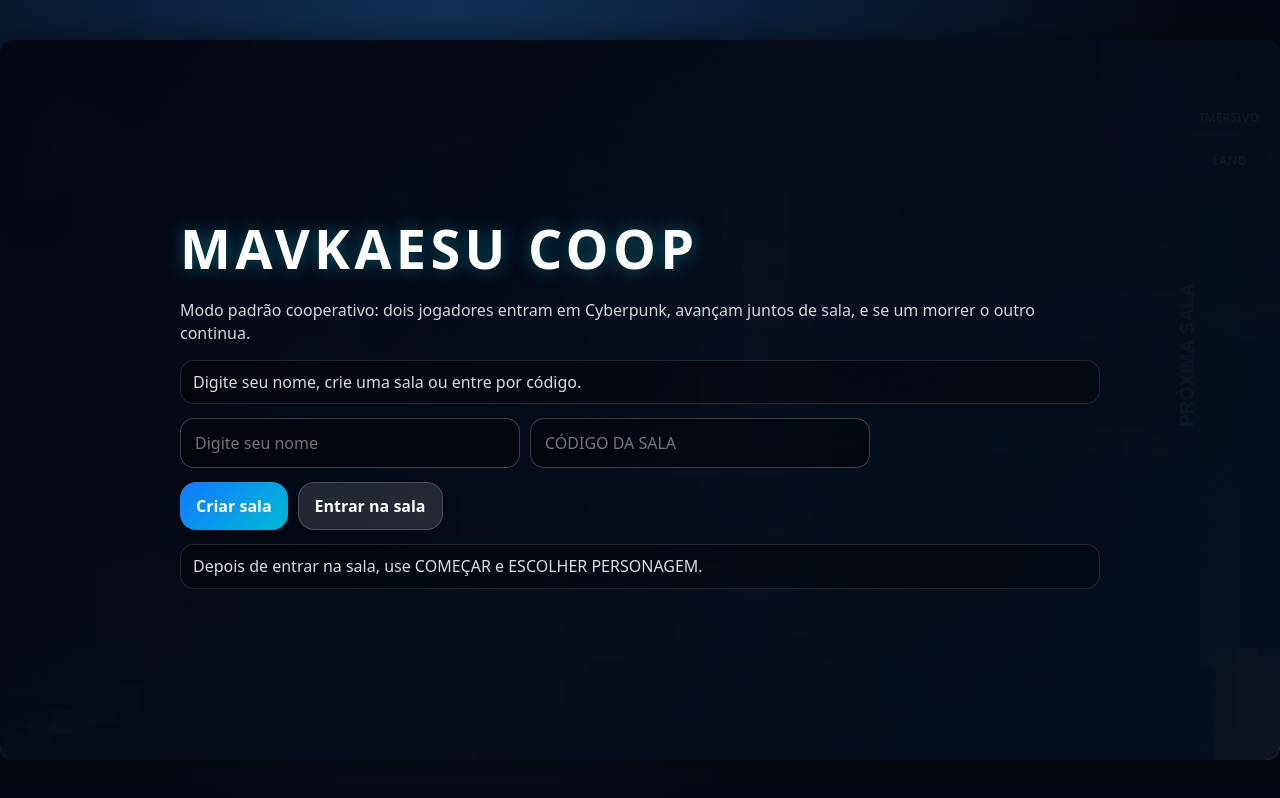
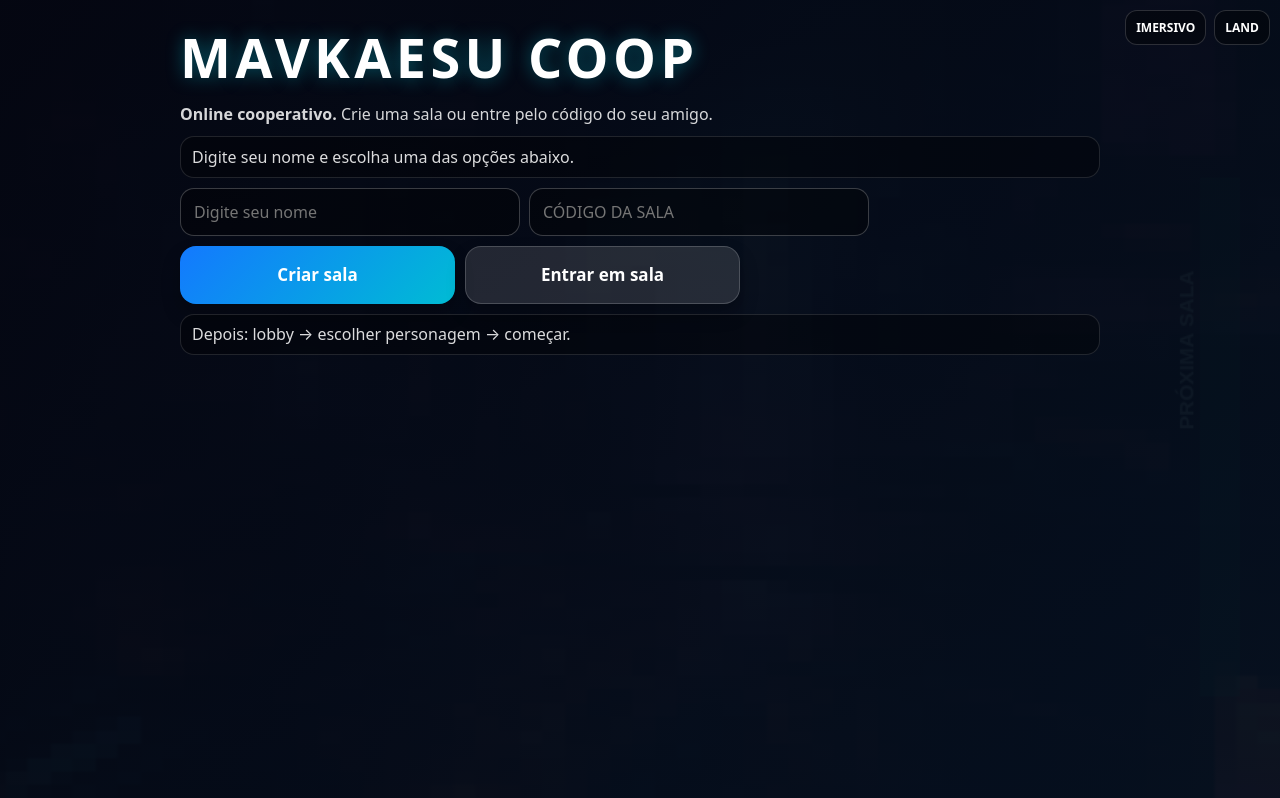
Before and after one commit to VotenoT/MavKaesu-0.1.5, a website: page public/index.html in a window 1280 px wide. Drawn offline with Linux system fonts and the light colour scheme.

Commit message:
Add files via upload

```diff
--- a/public/index.html
+++ b/public/index.html
@@ -4,30 +4,35 @@
   <meta charset="UTF-8" />
   <meta name="viewport" content="width=device-width, initial-scale=1.0, maximum-scale=1.0, user-scalable=no" />
   <meta name="theme-color" content="#050812" />
-  <title>MAVKaesu Coop Standard 0.1.5</title>
+  <title>MAVKaesu Coop 0.1.5 Reavaliado</title>
   <style>
-    * { box-sizing: border-box; -webkit-tap-highlight-color: transparent; user-select: none; touch-action: none; }
+    * { box-sizing: border-box; -webkit-tap-highlight-color: transparent; user-select: none; }
     html, body { margin: 0; width: 100%; height: 100%; overflow: hidden; background:#050812; color:#fff; font-family: system-ui, -apple-system, BlinkMacSystemFont, "Segoe UI", sans-serif; }
     button, input { font: inherit; }
     #shell { position: fixed; inset: 0; overflow: hidden; display: grid; place-items: center; background: radial-gradient(circle at 35% 12%, #14345c, #050812 68%); }
-    #stage { position: relative; width: min(100dvw, calc(100dvh * 16 / 9)); height: min(100dvh, calc(100dvw * 9 / 16)); overflow: hidden; background:#070a16; border-radius: 14px; box-shadow: 0 0 32px rgba(0,0,0,.56); }
-    body.force-landscape #stage { position:absolute; left:50%; top:50%; width:100dvh; height:100dvw; max-width:none; max-height:none; transform: translate(-50%, -50%) rotate(90deg); transform-origin:center center; border-radius:0; }
-    canvas { width: 100%; height: 100%; display: block; background:#070a16; }
-    .screen { position:absolute; inset:0; z-index:20; display:none; padding:clamp(14px,3vw,28px); background:linear-gradient(135deg, rgba(4,6,17,.97), rgba(5,16,31,.95)); overflow:auto; }
+    #stage { position: relative; width: 100dvw; height: 100dvh; overflow: hidden; background:#070a16; border-radius:0; box-shadow:0 0 32px rgba(0,0,0,.56); }
+    body.force-landscape #stage { position:absolute; left:50%; top:50%; width:100dvh; height:100dvw; max-width:none; max-height:none; transform:translate(-50%, -50%) rotate(90deg); transform-origin:center center; border-radius:0; }
+    canvas { width: 100%; height: 100%; display: block; background:#070a16; touch-action:none; }
+    .screen { position:absolute; inset:0; z-index:20; display:none; padding:clamp(10px,2.5vw,22px); padding-top:max(12px, env(safe-area-inset-top)); background:linear-gradient(135deg, rgba(4,6,17,.97), rgba(5,16,31,.95)); overflow-y:auto; overflow-x:hidden; overscroll-behavior:contain; -webkit-overflow-scrolling:touch; touch-action:pan-y; }
     .screen.active { display:block; }
-    .panel { max-width: 920px; margin:0 auto; min-height:100%; display:grid; align-content:center; gap:14px; }
-    h1 { margin:0; font-size:clamp(27px, 5vw, 54px); letter-spacing:.08em; text-transform:uppercase; text-shadow:0 0 18px rgba(0,234,255,.35); }
+    .screen button, .screen input, .utility button { touch-action:manipulation; }
+    .panel { max-width:920px; margin:0 auto; min-height:auto; display:grid; align-content:start; gap:10px; padding-bottom:96px; }
+    #menuScreen .panel, #lobbyScreen .panel { align-content:start; padding-top:max(8px, env(safe-area-inset-top)); }
+    h1 { margin:0; font-size:clamp(25px, 5vw, 54px); letter-spacing:.08em; text-transform:uppercase; text-shadow:0 0 18px rgba(0,234,255,.35); }
     h2 { margin:0; font-size:clamp(20px, 3vw, 32px); }
-    p { margin:0; line-height:1.45; color:rgba(255,255,255,.84); }
-    .row { display:flex; gap:10px; flex-wrap:wrap; align-items:center; }
-    .menuActions { display:flex; gap:10px; flex-wrap:wrap; }
-    input { width:min(100%,340px); padding:13px 14px; border-radius:14px; border:1px solid rgba(255,255,255,.22); background:rgba(0,0,0,.38); color:#fff; outline:none; }
+    p { margin:0; line-height:1.35; color:rgba(255,255,255,.84); }
+    .row { display:flex; gap:9px; flex-wrap:wrap; align-items:center; }
+    .menuActions { display:grid; grid-template-columns:repeat(2, minmax(0, 1fr)); gap:10px; width:min(100%, 560px); }
+    .menuActions .btn { min-height:58px; font-size:17px; }
+    .lobbyActions { display:flex; gap:10px; flex-wrap:wrap; }
+    .lobbyActions .btn { min-height:48px; }
+    input { width:min(100%,340px); padding:12px 13px; border-radius:14px; border:1px solid rgba(255,255,255,.22); background:rgba(0,0,0,.38); color:#fff; outline:none; user-select:text; }
     .roomInput { text-transform:uppercase; }
     .btn { border:0; border-radius:16px; padding:12px 16px; color:#fff; font-weight:900; background:linear-gradient(135deg,#1379ff,#00bcd4); box-shadow:0 10px 18px rgba(0,0,0,.25); }
     .btn.secondary { background:rgba(255,255,255,.12); border:1px solid rgba(255,255,255,.18); }
     .btn.danger { background:linear-gradient(135deg,#ff355d,#9b1b38); }
     .btn.ready { background:linear-gradient(135deg,#18c965,#0aa86f); }
-    .status { padding:10px 12px; border-radius:14px; background:rgba(0,0,0,.34); border:1px solid rgba(255,255,255,.12); color:rgba(255,255,255,.86); }
+    .status { padding:9px 11px; border-radius:14px; background:rgba(0,0,0,.34); border:1px solid rgba(255,255,255,.12); color:rgba(255,255,255,.86); }
     .grid { display:grid; grid-template-columns: repeat(3,1fr); gap:12px; }
     .hiddenPanel { display:none; } .hiddenPanel.active { display:grid; }
     .hero-card { min-height:150px; padding:12px; border-radius:18px; border:1px solid rgba(255,255,255,.17); background:rgba(255,255,255,.07); display:grid; gap:8px; place-items:center; color:#fff; }
@@ -45,7 +50,7 @@
     .hpHeader { display:flex; justify-content:space-between; gap:8px; font-size:12px; opacity:.94; }
     .bar { height:8px; border-radius:99px; overflow:hidden; background:rgba(130,0,0,.55); border:1px solid rgba(255,255,255,.12); }
     .bar > i { display:block; height:100%; width:100%; background:linear-gradient(90deg,#53ff72,#fbff58); }
-    .utility { position:absolute; top:60px; right:10px; display:grid; gap:8px; pointer-events:auto; z-index:18; }
+    .utility { position:absolute; top:max(10px, env(safe-area-inset-top)); right:10px; display:flex; gap:8px; pointer-events:auto; z-index:35; }
     .smallBtn { border:1px solid rgba(255,255,255,.16); color:#fff; background:rgba(0,0,0,.38); padding:8px 10px; border-radius:12px; font-size:12px; font-weight:900; }
     .controlsLayer { position:absolute; inset:0; pointer-events:none; z-index:12; }
     .movePad { position:absolute; left:16px; bottom:18px; display:flex; gap:14px; pointer-events:auto; }
@@ -64,12 +69,18 @@
     .deadOverlay.active { display:grid; }
     @media (max-width:760px) {
       .grid { grid-template-columns:1fr; }
+      .menuActions { grid-template-columns:1fr; width:100%; }
+      .menuActions .btn { min-height:52px; }
+      .lobbyActions { display:grid; grid-template-columns:1fr; width:100%; }
       .hero-card { grid-template-columns:76px 1fr; place-items:center start; text-align:left; min-height:98px; }
       .hero-card img { width:70px; height:70px; }
       .movePad { left:10px; bottom:12px; gap:10px; }
       .arrowBtn { width:66px; height:66px; font-size:30px; }
       .actionPad { transform:scale(.86); transform-origin:right bottom; right:8px; bottom:8px; }
-      h1 { font-size:28px; }
+      h1 { font-size:28px; padding-right:150px; }
+      #menuScreen .panel { gap:9px; }
+      #menuScreen p { font-size:15px; }
+      #menuScreen .status { font-size:14px; }
     }
   </style>
 </head>
@@ -89,15 +100,15 @@
     </div>
     <div class="deadOverlay" id="deadOverlay"><h2>Você caiu nessa tentativa</h2><p>Seu amigo ainda pode continuar. Você pode assistir ou sair da tentativa.</p><button class="btn danger" id="quitDeadBtn">Desistir da tentativa</button></div>
     <section class="screen active" id="menuScreen"><div class="panel">
-      <h1>MAVKaesu Coop</h1><p>Modo padrão cooperativo: dois jogadores entram em Cyberpunk, avançam juntos de sala, e se um morrer o outro continua.</p>
-      <div class="status" id="menuStatus">Digite seu nome, crie uma sala ou entre por código.</div>
+      <h1>MAVKaesu Coop</h1><p><b>Online cooperativo.</b> Crie uma sala ou entre pelo código do seu amigo.</p>
+      <div class="status" id="menuStatus">Digite seu nome e escolha uma das opções abaixo.</div>
       <div class="row"><input id="nameInput" maxlength="18" placeholder="Digite seu nome" autocomplete="off" /><input class="roomInput" id="roomInput" maxlength="18" placeholder="Código da sala" autocomplete="off" /></div>
-      <div class="menuActions"><button class="btn" id="createBtn">Criar sala</button><button class="btn secondary" id="joinBtn">Entrar na sala</button></div>
-      <p class="status">Depois de entrar na sala, use COMEÇAR e ESCOLHER PERSONAGEM.</p>
+      <div class="menuActions"><button class="btn" id="createBtn">Criar sala</button><button class="btn secondary" id="joinBtn">Entrar em sala</button></div>
+      <p class="status">Depois: lobby → escolher personagem → começar.</p>
     </div></section>
     <section class="screen" id="lobbyScreen"><div class="panel">
       <h1>Sala <span id="lobbyCode">---</span></h1><p id="lobbyMsg">Aguardando jogadores...</p><div class="status" id="lobbyPlayers"></div>
-      <div class="row"><button class="btn ready" id="startBtn">Começar</button><button class="btn secondary" id="chooseHeroBtn">Escolher personagem</button><button class="btn secondary" id="copyBtn">Copiar código</button><button class="btn danger" id="leaveBtn">Sair da sala</button></div>
+      <div class="lobbyActions"><button class="btn ready" id="startBtn">Começar</button><button class="btn secondary" id="chooseHeroBtn">Escolher personagem</button><button class="btn secondary" id="copyBtn">Copiar código</button><button class="btn danger" id="leaveBtn">Sair da sala</button></div>
       <div class="status" id="selectedHeroStatus">Personagem atual: VotenoT</div><div class="grid hiddenPanel" id="lobbyHeroPicker"></div>
     </div></section>
     <section class="screen" id="postScreen"><div class="panel">
@@ -134,7 +145,7 @@
     function getClientId(){ try{ let id=localStorage.getItem('mavCoopClientId'); if(!id){ id='c_'+Math.random().toString(36).slice(2)+Date.now().toString(36); localStorage.setItem('mavCoopClientId', id); } return id; } catch { return 'c_'+Math.random().toString(36).slice(2); } }
     function loadAssets(){ let done=0; const update=()=>{ done++; $('loadText').textContent=Math.round((done/ASSET_LIST.length)*100)+'%'; if(done>=ASSET_LIST.length){ app.loaded=true; $('loading').style.display='none'; playMenuMusic(); }}; for(const file of ASSET_LIST){ if(/\.(mp3|wav|ogg)$/i.test(file)){ const a=new Audio(AS+file); a.preload='metadata'; a.addEventListener('canplaythrough',update,{once:true}); a.addEventListener('error',update,{once:true}); sounds[file]=a; } else { const img=new Image(); img.onload=update; img.onerror=update; img.src=AS+file; imgs[file]=img; }} if(!ASSET_LIST.length) update(); }
     function playMenuMusic(){ const m=sounds['menu.mp3']; if(!m)return; m.loop=true; m.volume=.22; document.addEventListener('pointerdown',()=>m.play().catch(()=>{}),{once:true}); }
-    function showScreen(name){ for(const el of document.querySelectorAll('.screen')) el.classList.remove('active'); if(name && $(name)) $(name).classList.add('active'); }
+    function showScreen(name){ for(const el of document.querySelectorAll('.screen')) el.classList.remove('active'); if(name && $(name)){ $(name).classList.add('active'); $(name).scrollTop = 0; } }
     function toast(message,ms=2600){ app.msg=message; app.toastUntil=performance.now()+ms; $('toast').textContent=message; $('toast').style.display='block'; }
     function cleanRoom(code){ return String(code||'').toUpperCase().replace(/[^A-Z0-9_-]/g,'').slice(0,18); }
     function randomRoomCode(){ const alphabet='ABCDEFGHJKLMNPQRSTUVWXYZ23456789'; let out='MAV'; for(let i=0;i<4;i++) out+=alphabet[Math.floor(Math.random()*alphabet.length)]; return out; }
```
